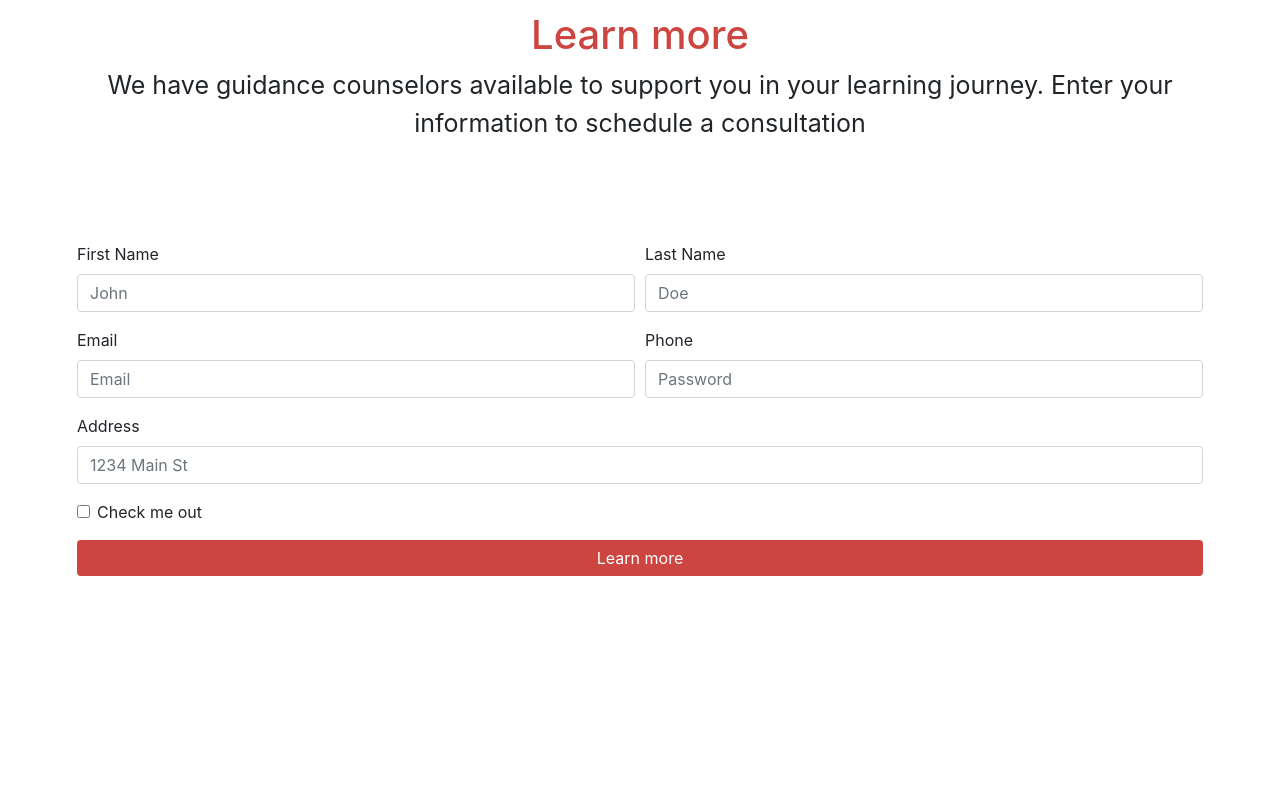
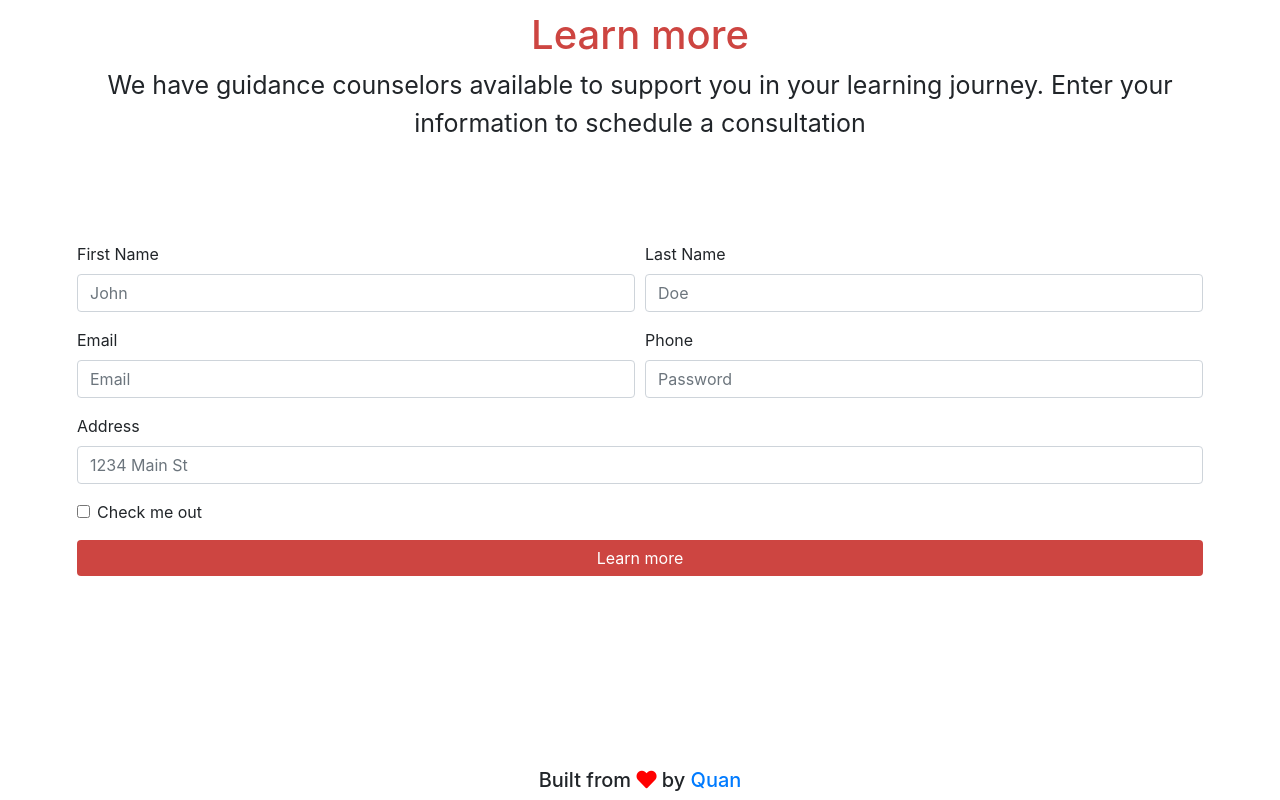
Before and after one commit to Adenhall/pricing-page, a plain HTML site: page index.html in a window 1280 px wide. Shown: the part 1969-2769 px from the top of the page. Before the commit the page ends 2545 px from the top, so only its background shows below. Drawn offline with nearby package versions, Linux system fonts and the light colour scheme.

Commit message:
Added credit

```diff
--- a/css/master.css
+++ b/css/master.css
@@ -42,3 +42,10 @@ section {
   font-size: 25px;
   margin-bottom: 100px;
 }
+.credit {
+  display: flex;
+  justify-content: center;
+}
+.heart {
+  color: red;
+}
--- a/index.html
+++ b/index.html
@@ -182,6 +182,11 @@
           </div>
         </form>
     </section>
+    <section>
+      <div class="credit">
+        <h5>Built from <i class="fas fa-heart heart"></i> by <a href="https://github.com/Adenhall">Quan</a></h5>
+      </div>
+    </section>
     <script
   src="https://code.jquery.com/jquery-3.4.1.slim.min.js"
   integrity="sha384-J6qa4849blE2+poT4WnyKhv5vZF5SrPo0iEjwBvKU7imGFAV0wwj1yYfoRSJoZ+n"
```
